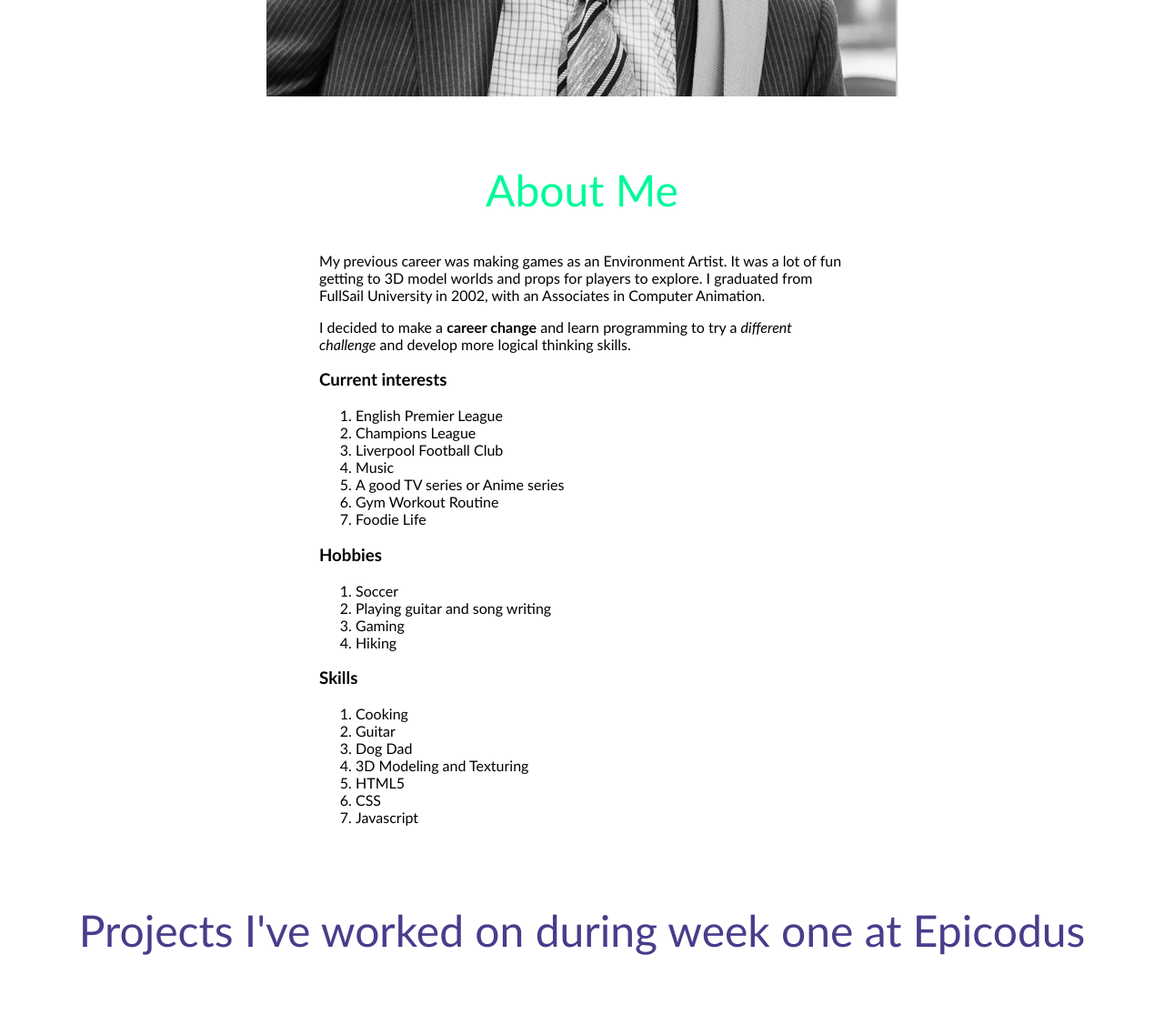
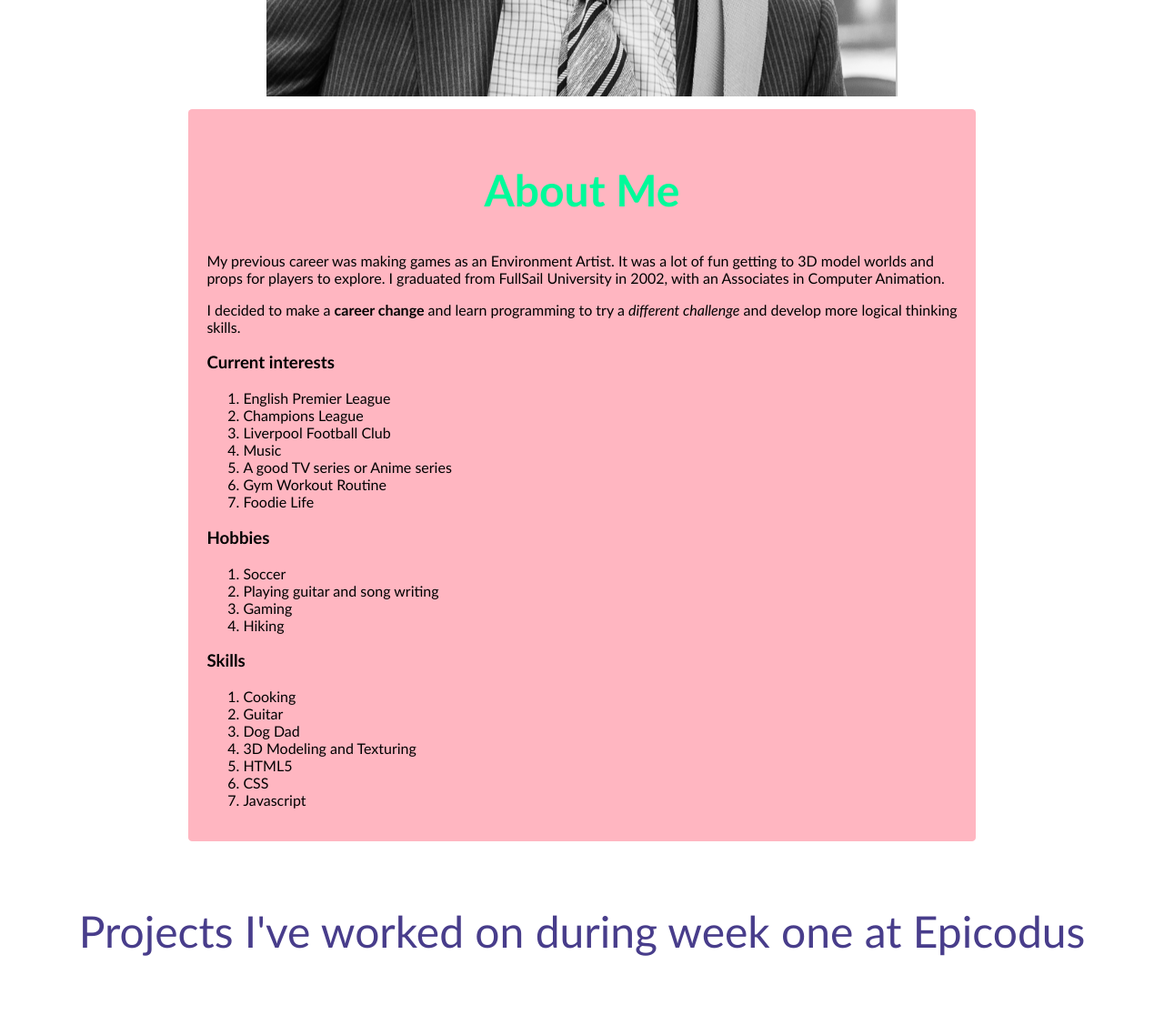
Before and after one commit to ftolentino/portfolio, a plain HTML site: page index.html in a window 1280 px wide. Shown: the part 790-1928 px from the top of the page at 91% size. Drawn offline with Linux system fonts and the light colour scheme.

Commit message:
STYLE About Me section with pink background and border-radius

```diff
--- a/css/styles.css
+++ b/css/styles.css
@@ -21,6 +21,11 @@ span.contributers {
     display: block;
 }
 
+.header {
+  margin: auto;
+  max-width: 100%;
+}
+
 .main{
   margin: 10px 10px;
   padding: 4px;
@@ -28,19 +33,23 @@ span.contributers {
 
 .about{
   margin: auto;
-  width: 50%;
+  max-width: 70%;
   padding: 20px;
+  background-color:lightpink;
+  border-radius: .5%;
 }
 
 div.about h2 {
   text-align: center;
   color:mediumspringgreen;
-  font-weight: 500;
+  font-weight: 900;
   font-size: 3rem;
 }
 
 .projects {
-  margin: 20px 5px;
+  margin: auto;
+  max-width:100%;
+  padding: 20px;
 }
 
 .column {
--- a/index.html
+++ b/index.html
@@ -6,8 +6,10 @@
 </head>
 <body>
   <!-- Heaader -->
-  <h1>FILMER TOLENTINO</h1>
-  <img class="hero-image "src="imgs/FTProfile.png" alt="photo of me">
+  <div class="header">
+    <h1>FILMER TOLENTINO</h1>
+    <img class="hero-image "src="imgs/FTProfile.png" alt="photo of me">
+  </div>
   <!-- Main Section -->
   <div class="main">
     <!-- About Me -->
```
